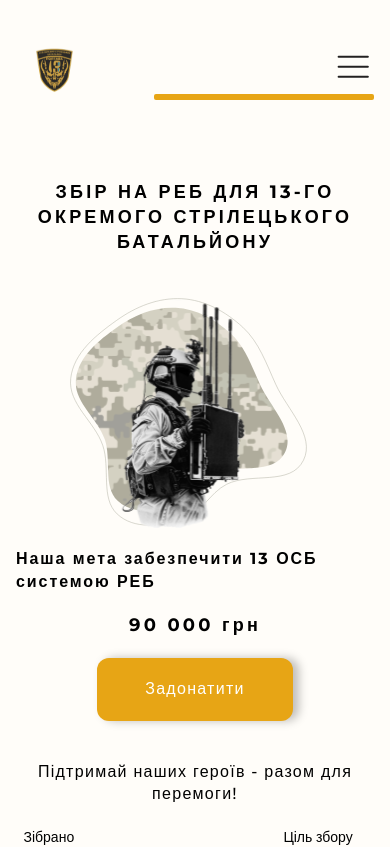
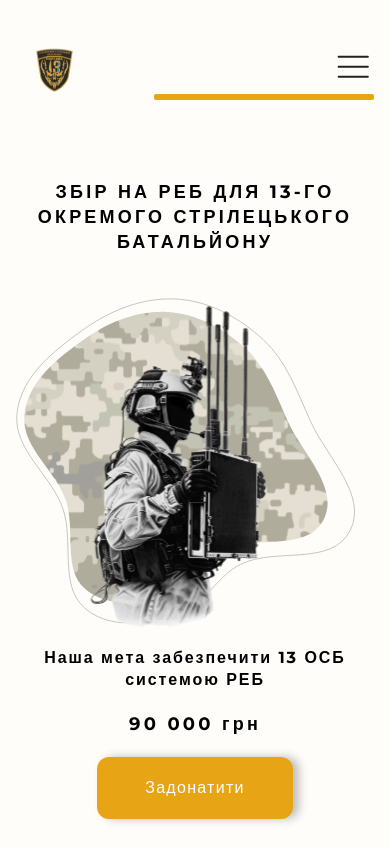
Before and after one commit to baza-trainee/13-zbir, a React (Vite) app: page / in a window 390 px wide. Shown: the top 847 px of the page. Built offline with nearby package versions, Linux system fonts and the light colour scheme.

Commit message:
fix button props, add props type ts file

```diff
--- a/src/components/Hero/Hero.module.scss
+++ b/src/components/Hero/Hero.module.scss
@@ -36,7 +36,7 @@
             width: auto;
 
             @media screen and (max-width: 768px) {
-                width: 70%;
+                width: 100%;
             }
         }
 
@@ -54,6 +54,7 @@
                 line-height: 140%; /* 33.6px */
                 letter-spacing: 1.92px;
                 padding: 0;
+                text-align: center;
 
                 @media screen and (max-width: 768px) {
                     font-size: 16px;
```
